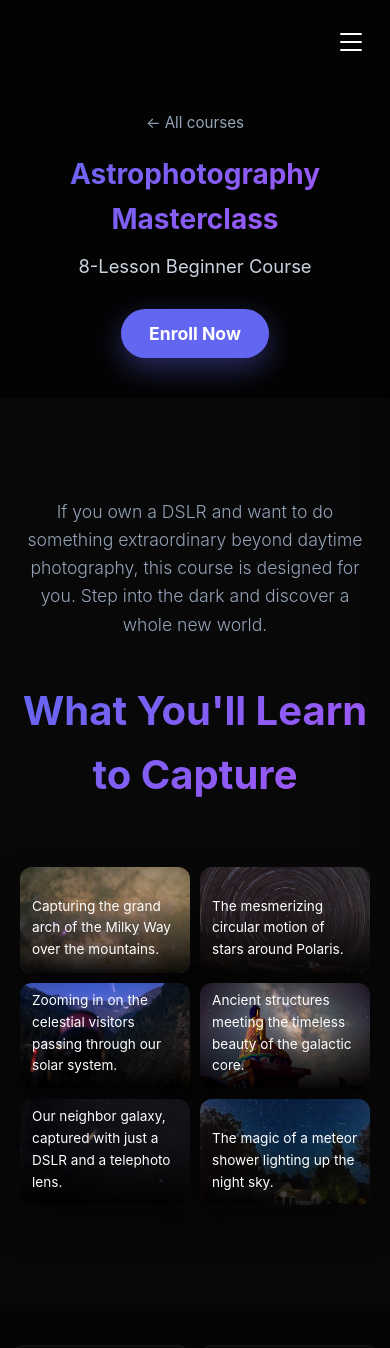
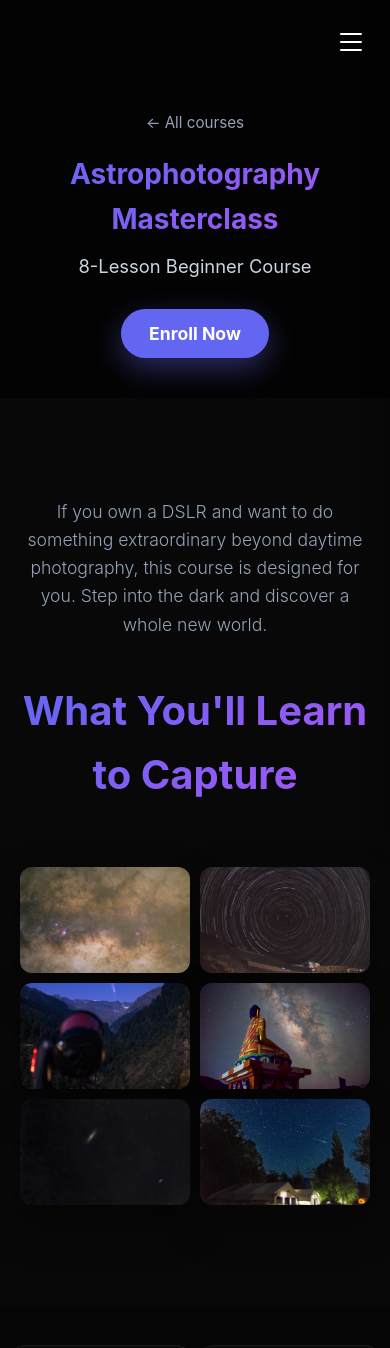
Before and after one commit to psaundalkar/portfolio, a React (Vite) app: page /course/masterclass in a window 390 px wide. Shown: the top 1348 px of the page. Built offline with nearby package versions, Linux system fonts and the light colour scheme.

Commit message:
Improve mobile captions and deter image downloading

```diff
--- a/src/App.jsx
+++ b/src/App.jsx
@@ -1,4 +1,4 @@
-import React from 'react';
+import React, { useEffect } from 'react';
 import { BrowserRouter as Router, Routes, Route } from 'react-router-dom';
 import Navbar from './components/Navbar';
 import HomePage from './pages/HomePage';
@@ -8,6 +8,30 @@ import ContactPage from './pages/ContactPage';
 import './index.css';
 
 function App() {
+    useEffect(() => {
+        const preventImageContextMenu = (e) => {
+            const target = e.target;
+            if (target && target.tagName === 'IMG') {
+                e.preventDefault();
+            }
+        };
+
+        const preventImageDrag = (e) => {
+            const target = e.target;
+            if (target && target.tagName === 'IMG') {
+                e.preventDefault();
+            }
+        };
+
+        document.addEventListener('contextmenu', preventImageContextMenu);
+        document.addEventListener('dragstart', preventImageDrag);
+
+        return () => {
+            document.removeEventListener('contextmenu', preventImageContextMenu);
+            document.removeEventListener('dragstart', preventImageDrag);
+        };
+    }, []);
+
     return (
         <Router>
             <div className="app-container">
--- a/src/pages/CoursePage.css
+++ b/src/pages/CoursePage.css
@@ -232,6 +232,10 @@
     opacity: 1;
 }
 
+.example-card.is-active .example-overlay {
+    opacity: 1;
+}
+
 .example-overlay p {
     color: white;
     font-size: 1.1rem;
@@ -244,14 +248,19 @@
     transform: translateY(0);
 }
 
+.example-card.is-active .example-overlay p {
+    transform: translateY(0);
+}
+
 @media (hover: none), (pointer: coarse) {
     .example-overlay {
-        opacity: 1;
+        opacity: 0;
     }
 
     .example-overlay p {
-        font-size: 0.95rem;
-        transform: translateY(0);
+        font-size: 0.78rem;
+        line-height: 1.35;
+        transform: translateY(10px);
     }
 }
 
@@ -302,13 +311,14 @@
     }
 
     .example-overlay {
-        opacity: 1;
-        padding: 12px;
+        opacity: 0;
+        padding: 10px;
         display: flex;
     }
 
     .example-overlay p {
-        font-size: 0.85rem;
+        font-size: 0.7rem;
+        line-height: 1.3;
     }
 }
 
--- a/src/pages/CoursePage.jsx
+++ b/src/pages/CoursePage.jsx
@@ -13,6 +13,8 @@ const CoursePage = () => {
     const [showEnrollmentModal, setShowEnrollmentModal] = useState(false);
     const curriculumRef = useRef(null);
     const didAutoExpandRef = useRef(false);
+    const [activeExampleIndex, setActiveExampleIndex] = useState(null);
+    const [isCoarsePointer, setIsCoarsePointer] = useState(false);
 
     // Always scroll to top when navigating to a course page
     useEffect(() => {
@@ -22,7 +24,23 @@ const CoursePage = () => {
     useEffect(() => {
         didAutoExpandRef.current = false;
         setExpandedLesson(null);
+        setActiveExampleIndex(null);
     }, [slug]);
+
+    useEffect(() => {
+        if (!('matchMedia' in window)) return;
+
+        const mq = window.matchMedia('(hover: none), (pointer: coarse)');
+        const update = () => setIsCoarsePointer(Boolean(mq.matches));
+        update();
+
+        if (mq.addEventListener) {
+            mq.addEventListener('change', update);
+            return () => mq.removeEventListener('change', update);
+        }
+        mq.addListener(update);
+        return () => mq.removeListener(update);
+    }, []);
 
     useEffect(() => {
         if (!course || !curriculumRef.current) return;
@@ -137,7 +155,12 @@ const CoursePage = () => {
             </header>
 
             {course.examples && (
-                <section className={`course-examples ${course.slug === 'mobile' ? 'layout-mobile-course' : 'layout-masterclass'}`}>
+                <section
+                    className={`course-examples ${course.slug === 'mobile' ? 'layout-mobile-course' : 'layout-masterclass'}`}
+                    onClick={() => {
+                        if (isCoarsePointer) setActiveExampleIndex(null);
+                    }}
+                >
                     <motion.div
                         className="examples-intro"
                         initial={{ opacity: 0, y: 20 }}
@@ -155,11 +178,16 @@ const CoursePage = () => {
                         {course.examples.map((ex, i) => (
                             <motion.div
                                 key={i}
-                                className="example-card"
+                                className={`example-card ${activeExampleIndex === i ? 'is-active' : ''}`}
                                 initial={{ opacity: 0, scale: 0.9 }}
                                 whileInView={{ opacity: 1, scale: 1 }}
                                 transition={{ delay: i * 0.1 }}
                                 viewport={{ once: true }}
+                                onClick={(e) => {
+                                    if (!isCoarsePointer) return;
+                                    e.stopPropagation();
+                                    setActiveExampleIndex((prev) => (prev === i ? null : i));
+                                }}
                             >
                                 <img src={ex.image} alt={ex.caption} loading="lazy" />
                                 <div className="example-overlay">
```
